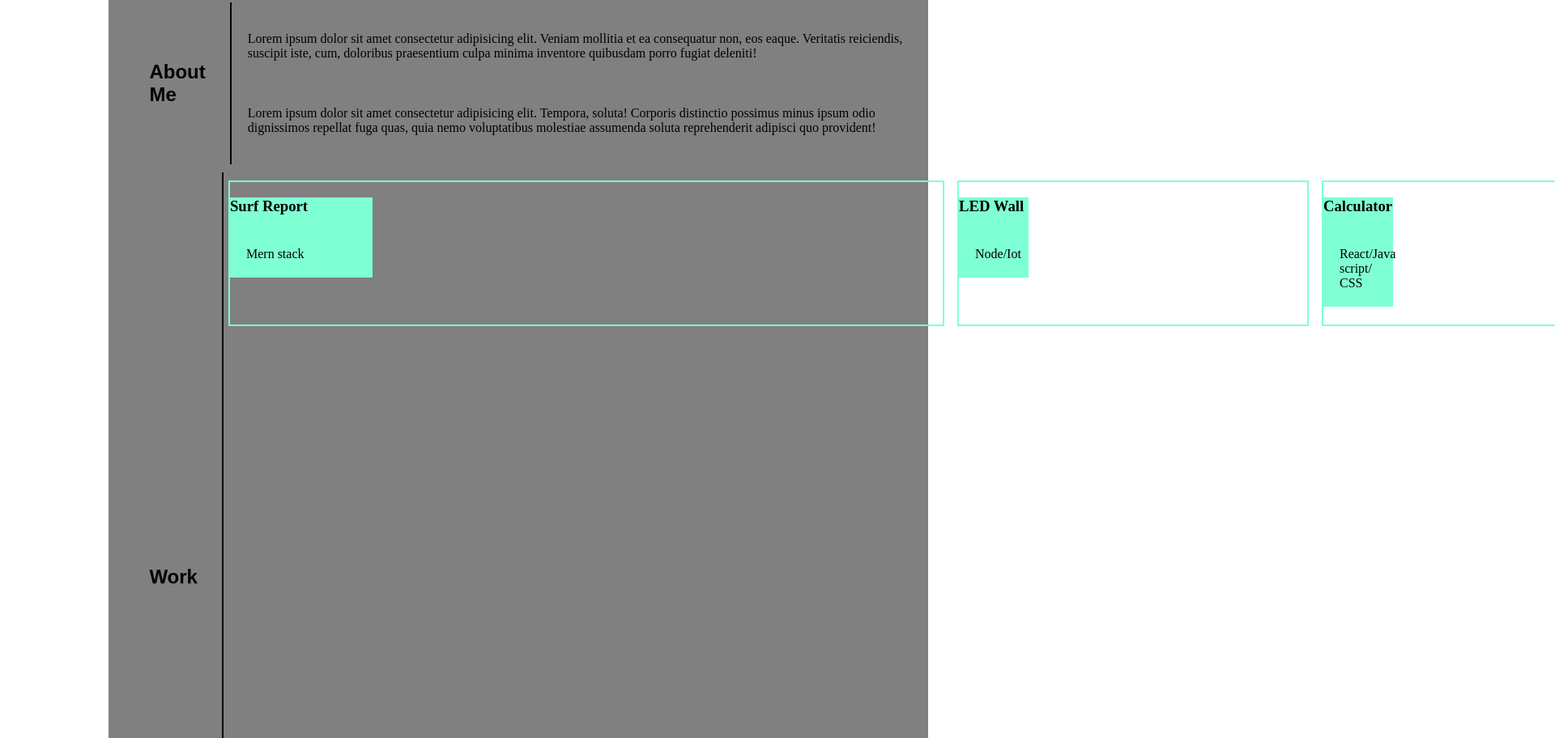
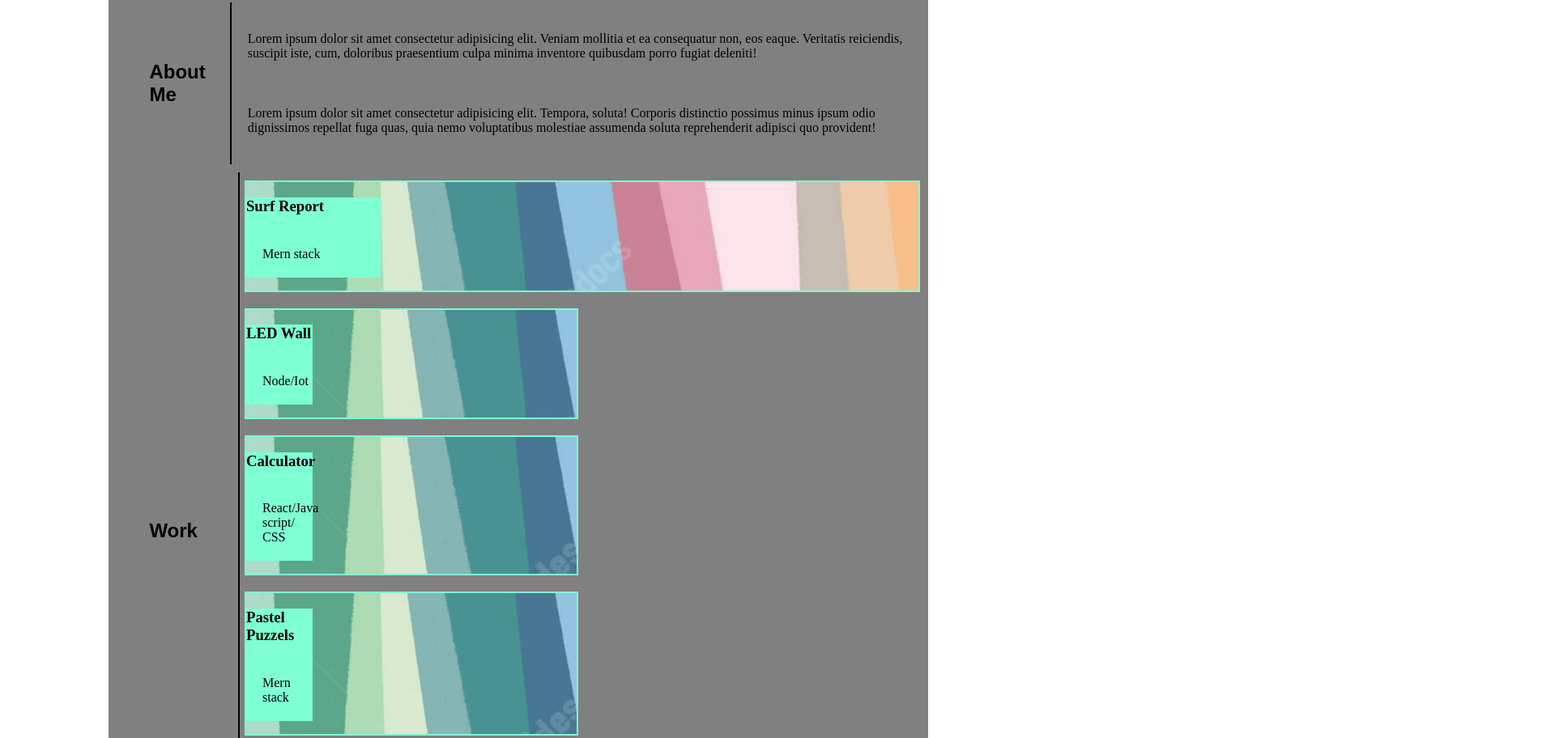
Before and after one commit to mojsun/My-Portfolio, a plain HTML site: page index.html in a window 1280 px wide. Shown: the part 263-1175 px from the top of the page at 81% size, 1920 px wide, since content can reach past the window. Drawn offline with Linux system fonts and the light colour scheme.

Commit message:
second work

```diff
--- a/assets/css/style.css
+++ b/assets/css/style.css
@@ -39,7 +39,7 @@ header img {
 }
 .img {
   margin: 0 0;
-  width: 1168px;
+  width: 100%;
   height: 140px;
   display: flex;
   transform: scale(1, 1);
@@ -66,11 +66,14 @@ p {
 }
 
 .grid {
-  display: grid;
-  grid-template-columns:
+  display: flex;
+  flex-wrap: wrap;
+  width: 95%;
+  justify-content: space-between;
+  /* grid-template-columns:
     900px 450px 450px
     450px 450px;
-  grid-template-rows: 200px 200px 200px 200px 200px;
+  grid-template-rows: 200px 200px 200px 200px 200px; */
 }
 .k,
 .l,
@@ -82,11 +85,25 @@ p {
   margin-left: 6px;
   /*width: 900px;*/
 }
+.k {
+  width: 100%;
+  background-image: url("../Picture1.jpeg");
+}
+.l,
+.m,
+.n,
+.o {
+  width: 48%;
+  background-image: url("../Picture1.jpeg");
+}
 
 .part {
   background-color: aquamarine;
   width: 20%;
-  margin-right: 10px;
+  margin-right: 1px;
+}
+.work {
+  margin-right: 2.5rem;
 }
 /****footer styel****/
 footer {
@@ -116,3 +133,17 @@ footer h2 {
 .info {
   color: black;
 }
+/***responsive***/
+@media Screen and (max-width: 900px) {
+}
+@media Screen and (max-width: 768px) {
+  .l,
+  .m,
+  .n,
+  .o {
+    width: 30%;
+    background-image: url("../Picture1.jpeg");
+  }
+}
+@media Screen and (max-width: 500px) {
+}
--- a/index.html
+++ b/index.html
@@ -30,10 +30,10 @@
           <article>
             <p> Lorem ipsum dolor sit amet consectetur adipisicing elit. Veniam mollitia et ea consequatur non, eos eaque. Veritatis reiciendis, suscipit iste, cum, doloribus praesentium culpa minima inventore quibusdam porro fugiat deleniti!</p>
             <p> Lorem ipsum dolor sit amet consectetur adipisicing elit. Tempora, soluta! Corporis distinctio possimus minus ipsum odio dignissimos repellat fuga quas, quia nemo voluptatibus molestiae assumenda soluta reprehenderit adipisci quo provident!</p>
-          </article>
+          </>
         </section>
         <section>
-          <h2>Work</h2>
+          <h2 class="work">Work</h2>
           <article class="grid">
 
             <div class="k">
```
